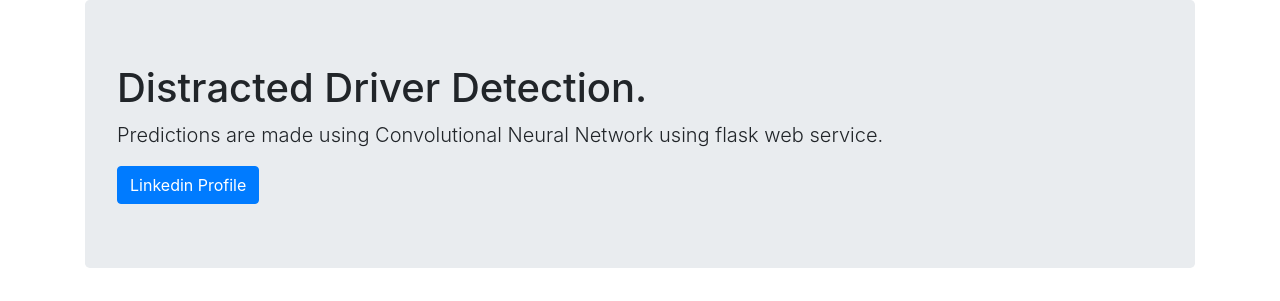
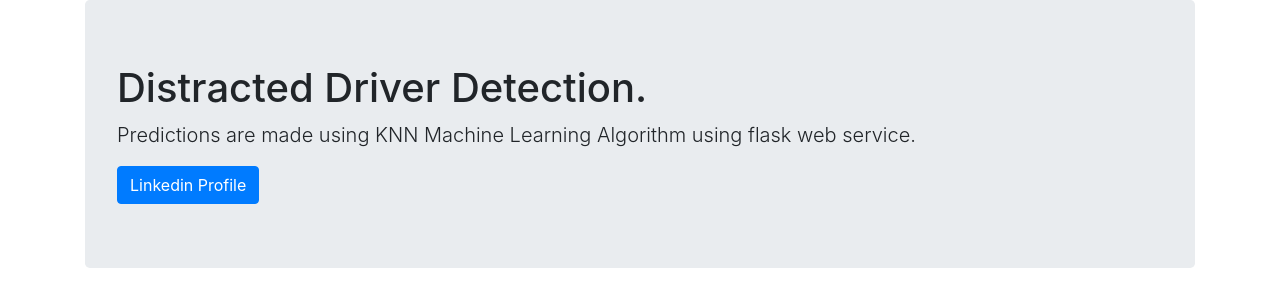
Before and after one commit to Akash-Chauhan-19/distracted-driver-detect, a Flask app: page / in a window 1280 px wide. Shown: the top 301 px of the page. Run offline with Flask 2, Linux system fonts and the light colour scheme; parts of the project's set-up code (start-up, migrations or seed data) failed here and were passed over; some libraries are stand-ins or nearby versions.

Commit message:
Update index.html

```diff
--- a/templates/index.html
+++ b/templates/index.html
@@ -14,7 +14,7 @@
     <div class="container">
         <div class="jumbotron">
             <h1>Distracted Driver Detection.</h1>
-            <p class="lead">Predictions are made using Convolutional Neural Network using flask web service.</p>
+            <p class="lead">Predictions are made using KNN Machine Learning Algorithm using flask web service.</p>
             <a class="btn btn-primary" href="https://www.linkedin.com/in/akash-chauhan-1088/" target="_blank" role="button">Linkedin Profile</a>
         </div>
         <form target="_blank" action="/predict" method="post" enctype="multipart/form-data" class="my-2">
```
